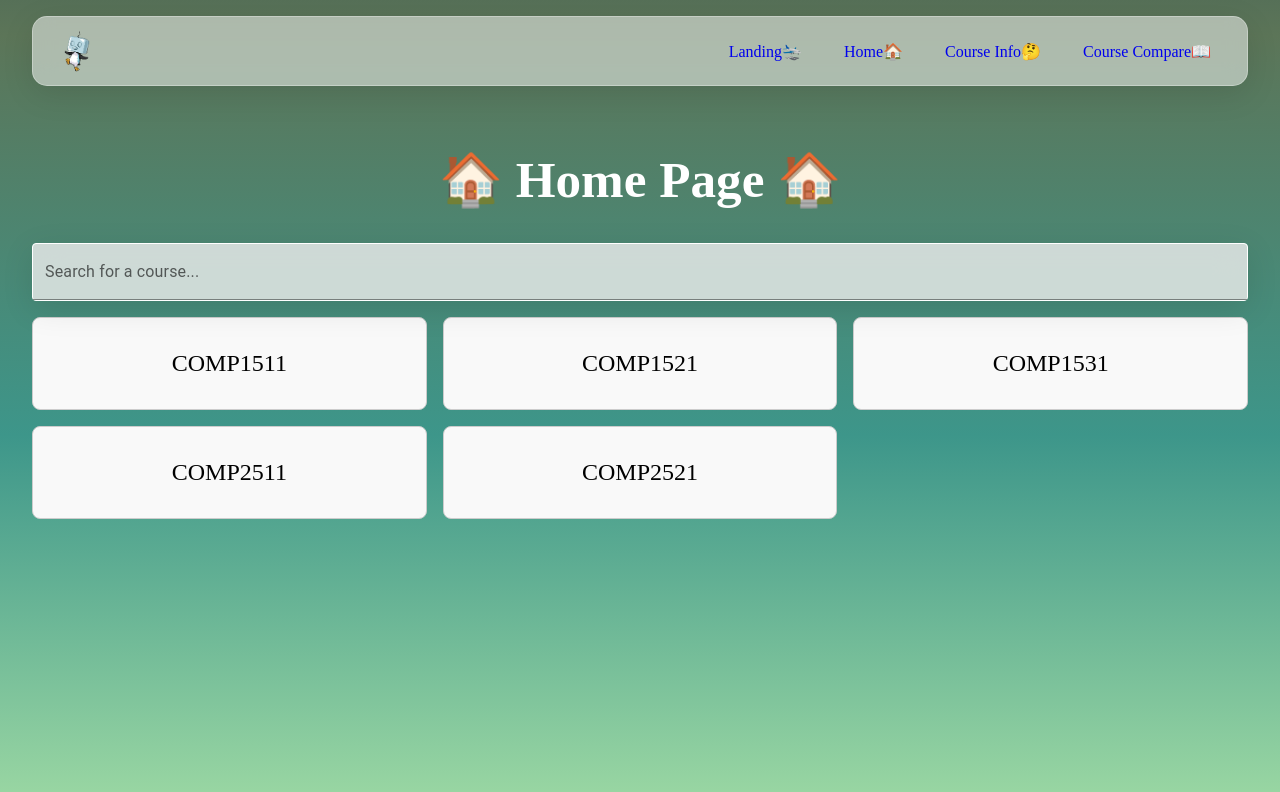
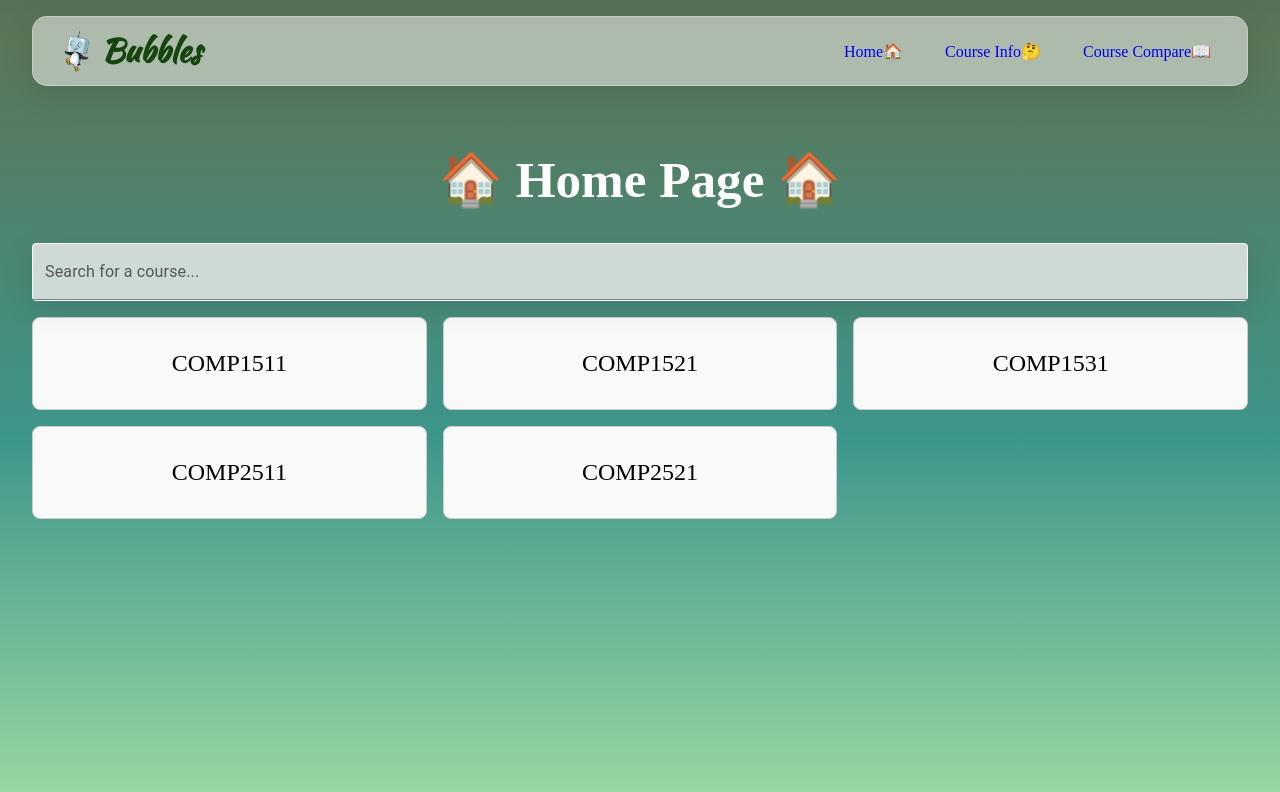
Before and after one commit to devsoc-unsw/trainee-ice-25t1, a React (Vite) app in the folder frontend/: page /home in a window 1280 px wide. Shown: the top 792 px of the page. Built offline with nearby package versions, Linux system fonts and the light colour scheme.

Commit message:
Add navigate to landing page upon clicking on logo in the navbar

```diff
--- a/frontend/src/components/NavBar/NavBar.css
+++ b/frontend/src/components/NavBar/NavBar.css
@@ -59,4 +59,15 @@ nav a.active {
 .logo {
     width: 3rem;
     height: 3rem;
+    cursor: pointer;
 }
+
+.logo-title {
+    font-family: 'Kaushan Script', sans-serif;
+    font-size: 2rem;
+    font-weight: 600;
+    color: #15440f;
+    padding: 0;
+    margin: 0;
+    cursor: pointer;
+}
--- a/frontend/src/components/NavBar/NavBar.tsx
+++ b/frontend/src/components/NavBar/NavBar.tsx
@@ -1,15 +1,20 @@
 import { Tooltip } from "@mui/material";
 import "./NavBar.css"
+import { useNavigate } from "react-router-dom";
 
 const Navbar = () => {
+    const navigate = useNavigate();
+
     return (
         <div>
             <nav>
-                <Tooltip title="Hi! Pls save meee">
-                    <img src="/funny_lil_pokemon.png" alt="logo" className="logo"/>
+                {/* Clicking on the logo leads to the landing page */}
+                <Tooltip title="Hi! Pls save meee" arrow>
+                    <img src="/funny_lil_pokemon.png" alt="logo" className="logo" onClick={() => navigate(`/`)}/>
                 </Tooltip>
+                <h1 className="logo-title" onClick={() => navigate(`/`)}>Bubbles</h1>
                 <ul>
-                    <li><a href="/">Landing🛬</a></li>
+                    {/* <li><a href="/">Landing🛬</a></li> */}
                     <li><a href="/home">Home🏠</a></li>
                     <li><a href="/course-info">Course Info🤔</a></li>
                     <li><a href="/course-compare">Course Compare📖</a></li>
```
